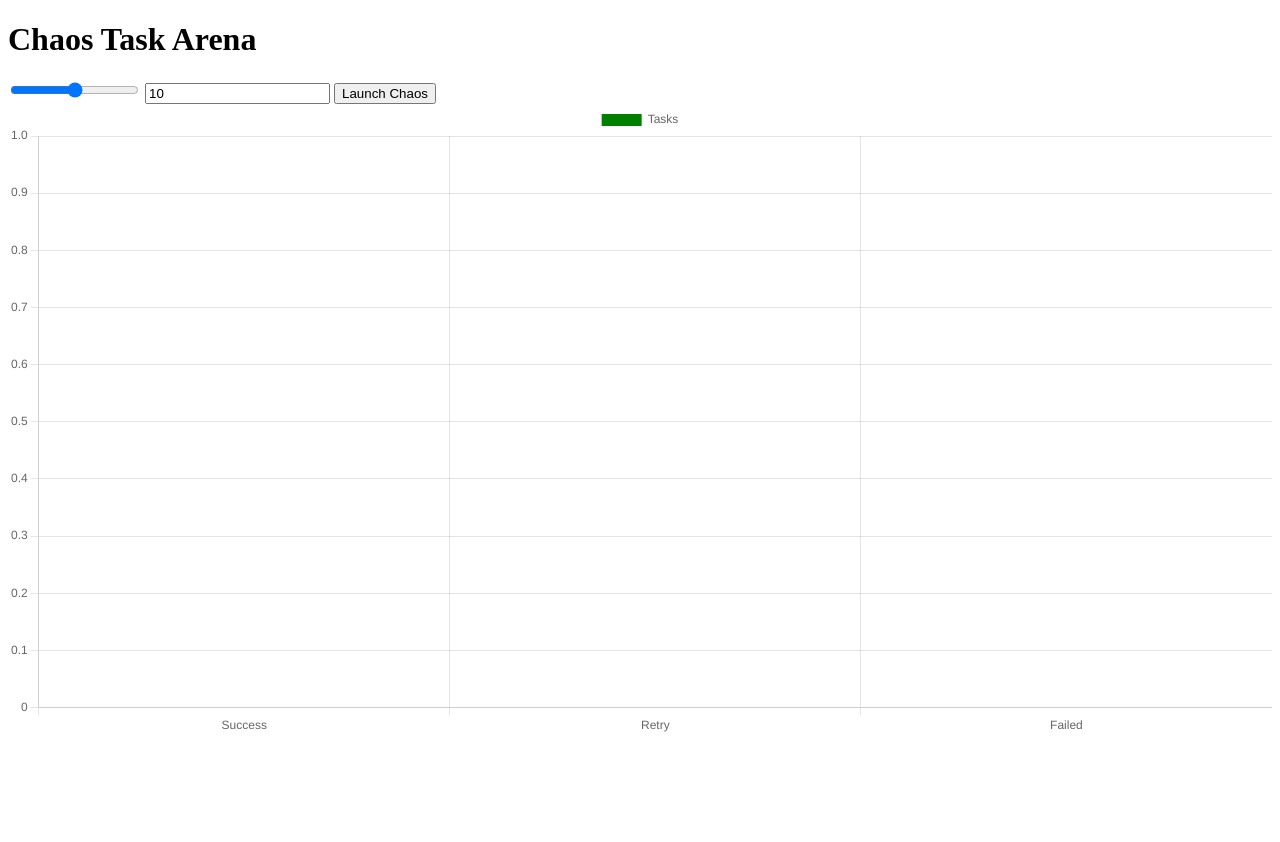
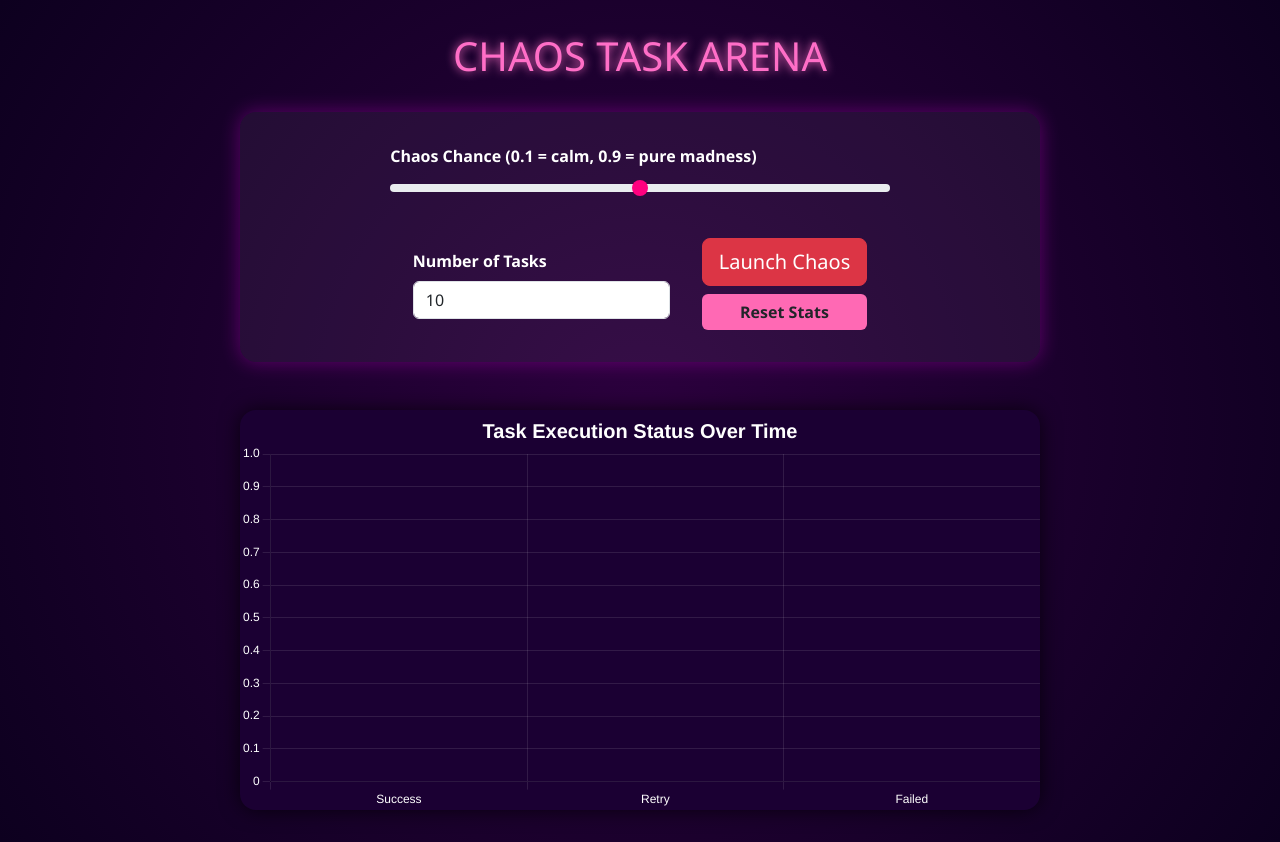
Before and after one commit to alidin000/chaos_task_arena, a Flask app: template templates/index.html in a window 1280 px wide. Before the commit the page ends 732 px from the top, so only its background shows below. Run offline with Flask 3, Linux system fonts and the light colour scheme; the template is opened without the code that fills it, so the values that code supplies are empty.

Commit message:
fixing sh script& modifying the UI & adding logs

```diff
--- a/server.py
+++ b/server.py
@@ -1,3 +1,5 @@
+import os
+import logging
 from flask import Flask, request, jsonify
 from chaos_tasks import chaos_task
 import redis
@@ -5,25 +7,40 @@ import redis
 app = Flask(__name__)
 r = redis.Redis()
 
+os.makedirs('logs', exist_ok=True)
+
+logger = logging.getLogger('flask_app')
+logger.setLevel(logging.INFO)
+
+file_handler = logging.FileHandler('logs/chaos_tasks_server.log')
+formatter = logging.Formatter('%(asctime)s - %(levelname)s - %(message)s')
+file_handler.setFormatter(formatter)
+logger.addHandler(file_handler)
+
 @app.route("/run")
 def run_batch():
     chance = float(request.args.get("chance", 0.5))
     count = int(request.args.get("count", 10))
+    logger.info(f"Received run request: count={count}, chance={chance}")
     for i in range(count):
         chaos_task.delay(f"job_{i}", chance)
+    logger.info(f"Started {count} chaos tasks")
     return {"message": f"{count} jobs started"}
 
 @app.route("/stats")
 def stats():
-    return {
+    stats = {
         "success": int(r.get("success") or 0),
         "retry": int(r.get("retry") or 0),
         "failed": int(r.get("failed") or 0),
     }
+    logger.info(f"Stats requested: {stats}")
+    return stats
 
 @app.route("/reset")
 def reset():
     r.set("success", 0)
     r.set("retry", 0)
     r.set("failed", 0)
+    logger.info("Stats reset")
     return {"message": "Reset stats"}
--- a/templates/index.html
+++ b/templates/index.html
@@ -1,36 +1,135 @@
 <!DOCTYPE html>
-<html>
+<html lang="en">
 <head>
+    <meta charset="UTF-8">
+    <meta name="viewport" content="width=device-width, initial-scale=1.0">
     <title>Chaos Arena</title>
+    <link href="https://cdn.jsdelivr.net/npm/bootstrap@5.3.3/dist/css/bootstrap.min.css" rel="stylesheet">
     <script src="https://cdn.jsdelivr.net/npm/chart.js"></script>
+    <style>
+        body {
+            background: radial-gradient(circle at center, #2c003e, #0d001f);
+            color: #fff;
+            font-family: 'Segoe UI', Tahoma, Geneva, Verdana, sans-serif;
+            padding: 2rem;
+        }
+        h1 {
+            text-align: center;
+            margin-bottom: 2rem;
+            color: #ff6ec7;
+            text-shadow: 0 0 10px #ff6ec7;
+        }
+        .controls {
+            max-width: 800px;
+            margin: 0 auto 3rem;
+            display: flex;
+            gap: 2rem;
+            align-items: center;
+            justify-content: center;
+            flex-wrap: wrap;
+            background: rgba(255, 255, 255, 0.05);
+            padding: 2rem;
+            border-radius: 1rem;
+            box-shadow: 0 0 20px rgba(255, 0, 255, 0.3);
+        }
+        .form-label {
+            font-weight: bold;
+        }
+        input[type=range]::-webkit-slider-thumb {
+            background: #ff007f;
+        }
+        canvas {
+            max-width: 800px;
+            margin: 0 auto;
+            display: block;
+            background: #1b0033;
+            border-radius: 1rem;
+            box-shadow: 0 0 20px rgba(0, 0, 0, 0.7);
+        }
+        .reset-btn {
+            background-color: #ff69b4;
+            border: none;
+            font-weight: bold;
+        }
+    </style>
 </head>
 <body>
-    <h1>Chaos Task Arena</h1>
-    <input type="range" id="chance" min="0.1" max="0.9" step="0.1" value="0.5">
-    <input type="number" id="count" value="10" min="1">
-    <button onclick="launch()">Launch Chaos</button>
-    <canvas id="chart" width="400" height="200"></canvas>
+    <h1>CHAOS TASK ARENA</h1>
+
+    <!-- Control panel for user input -->
+    <div class="controls">
+        <div>
+            <label for="chance" class="form-label">Chaos Chance (0.1 = calm, 0.9 = pure madness)</label>
+            <input type="range" class="form-range" id="chance" min="0.1" max="0.9" step="0.1" value="0.5">
+        </div>
+        <div>
+            <label for="count" class="form-label">Number of Tasks</label>
+            <input type="number" class="form-control" id="count" value="10" min="1">
+        </div>
+        <div class="d-flex flex-column gap-2">
+            <button class="btn btn-danger btn-lg" onclick="launch()">Launch Chaos</button>
+            <button class="btn reset-btn" onclick="resetStats()">Reset Stats</button>
+        </div>
+    </div>
+
+    <!-- Chart to show results -->
+    <canvas id="chart" width="800" height="400"></canvas>
 
     <script>
+        // Sends request to backend to trigger task simulation
         async function launch() {
             const chance = document.getElementById("chance").value;
             const count = document.getElementById("count").value;
             await fetch(`/run?chance=${chance}&count=${count}`);
         }
 
+        // Sends request to backend to reset the stats
+        async function resetStats() {
+            await fetch('/reset');
+        }
+
+        // Create the Chart.js chart instance
         const ctx = document.getElementById('chart').getContext('2d');
         const chart = new Chart(ctx, {
             type: 'bar',
             data: {
                 labels: ['Success', 'Retry', 'Failed'],
                 datasets: [{
-                    label: 'Tasks',
+                    label: 'Task Status',
                     data: [0, 0, 0],
-                    backgroundColor: ['green', 'orange', 'red']
+                    backgroundColor: ['#00ff88', '#ffa500', '#ff0033']
                 }]
+            },
+            options: {
+                responsive: true,
+                plugins: {
+                    legend: {
+                        display: false
+                    },
+                    title: {
+                        display: true,
+                        text: 'Task Execution Status Over Time',
+                        color: '#fff',
+                        font: {
+                            size: 20
+                        }
+                    }
+                },
+                scales: {
+                    x: {
+                        ticks: { color: '#fff' },
+                        grid: { color: 'rgba(255,255,255,0.1)' }
+                    },
+                    y: {
+                        beginAtZero: true,
+                        ticks: { color: '#fff' },
+                        grid: { color: 'rgba(255,255,255,0.1)' }
+                    }
+                }
             }
         });
 
+        // Refresh stats every 1 second
         setInterval(async () => {
             const res = await fetch('/stats');
             const data = await res.json();
```
Also changed, not shown: chaos_tasks.py (+32 -10 lines), 3 other files.
